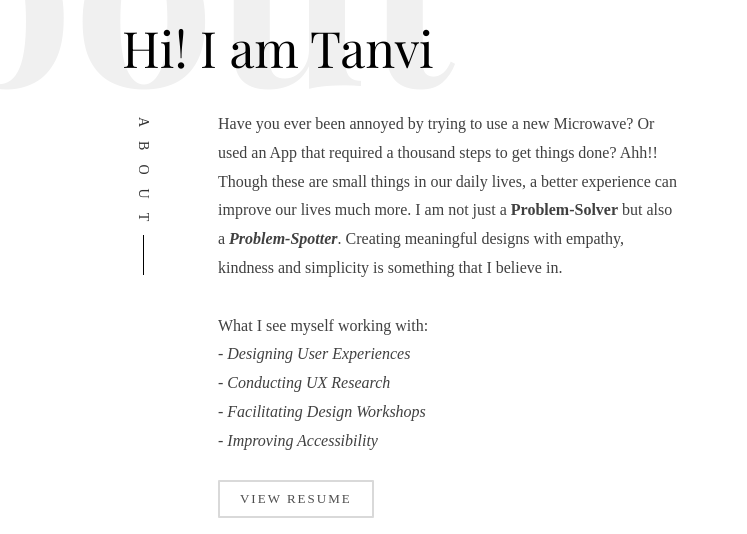
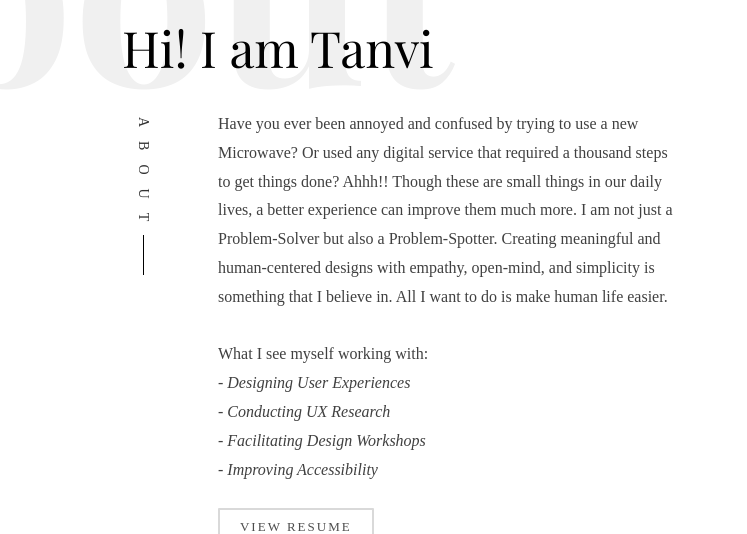
Before and after one commit to tanvi34/portfolio, a plain HTML site: page index.html in a window 1280 px wide. Shown: the part 155-689 px from the top of the page, 533-1280 px from the left. Drawn offline with nearby package versions, Linux system fonts and the light colour scheme; files whose address does not match are found by name; a web font is replaced by a local one.

Commit message:
updated summary

```diff
--- a/index.html
+++ b/index.html
@@ -95,8 +95,7 @@
 								</div>
 								<p>
 
-
-Have you ever been annoyed by trying to use a new Microwave? Or used an App that required a thousand steps to get things done? Ahh!! Though these are small things in our daily lives, a better experience can improve our lives much more. I am not just a <b>Problem-Solver</b> but also a <b><i>Problem-Spotter</i></b>. Creating meaningful designs with empathy, kindness and simplicity is something that I believe in.
+Have you ever been annoyed and confused by trying to use a new Microwave? Or used any digital service that required a thousand steps to get things done? Ahhh!! Though these are small things in our daily lives, a better experience can improve them much more. I am not just a Problem-Solver but also a Problem-Spotter. Creating meaningful and human-centered designs with empathy, open-mind, and simplicity is something that I believe in. All I want to do is make human life easier.
 <br><br> What I see myself working with:<br>
 - <i>Designing User Experiences </i><br>
 - <i>Conducting UX Research  </i><br>
```
Also changed, not shown: 1 other file.
